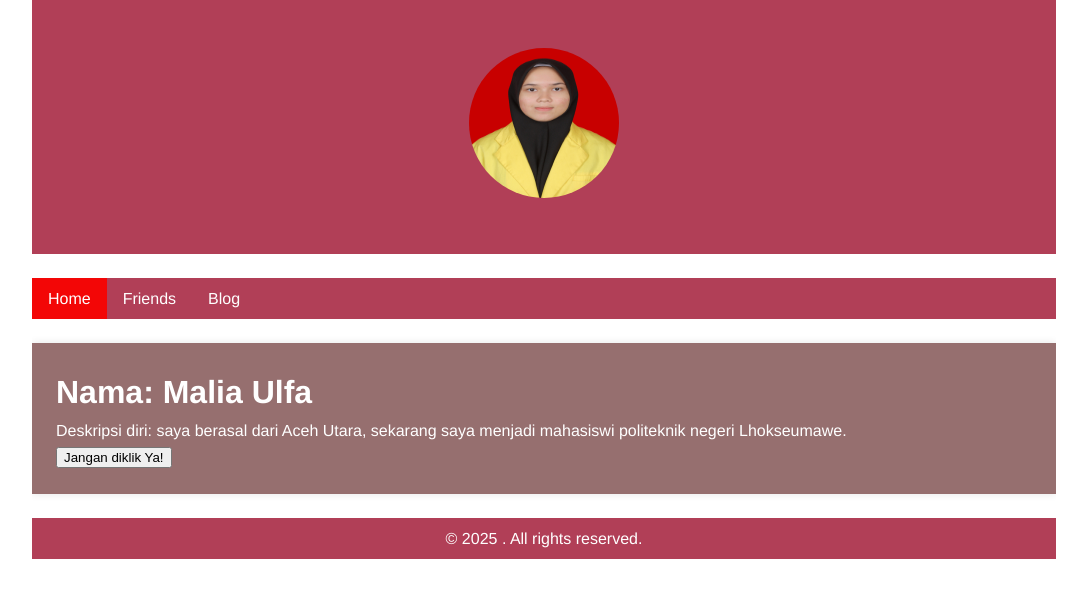
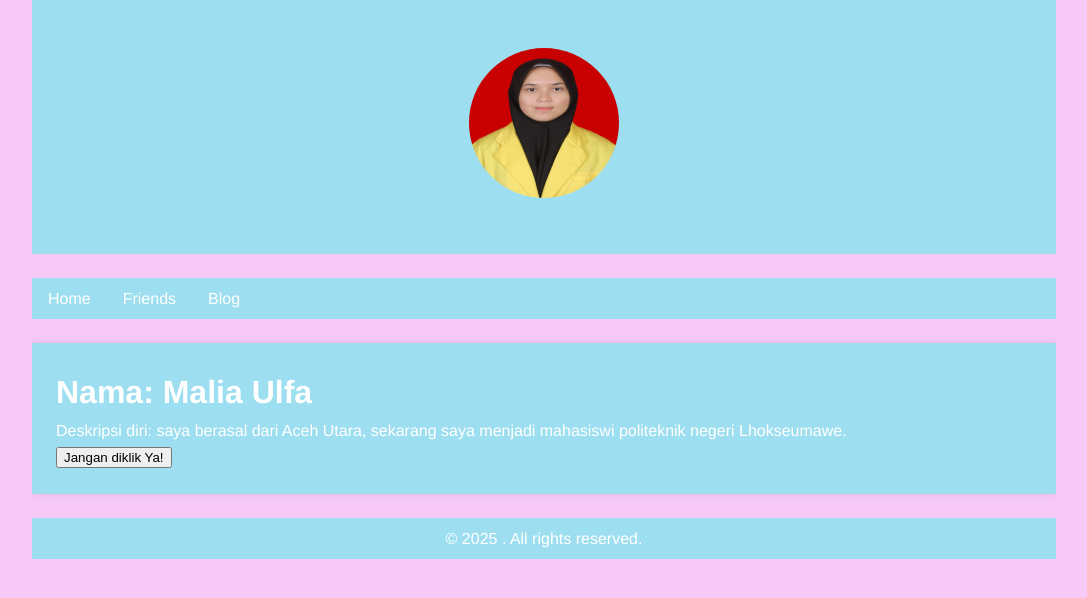
Before and after one commit to maliaulfa2/maliaulfa2.github.io, a Jekyll site: the page built from index.html, in a window 1280 px wide. Shown: the top 598 px of the page, without its empty margins (96-1183 px from the left). Built offline with Jekyll 4.4.1, drawn with Linux system fonts in a browser that asks for light colours.

Commit message:
initial commit

```diff
--- a/assets/css/styles.css
+++ b/assets/css/styles.css
@@ -10,14 +10,14 @@ p {
 body {
   font-family: Helvetica, sans-serif;
   line-height: 1.6;
-  background-color: #ffffff;
+  background-color: #f7c9f7;
 }
 
 header {
   text-align: center;
   padding: 24px;
   color: #fff;
-  background-color: #b13f57;
+  background-color: #9ddff0;
 }
 
 main {
@@ -25,7 +25,7 @@ main {
   margin-top: 24px;
   color: white;
   box-shadow: 0 0 8px rgba(0, 0, 0, 0.1);
-  background-color: #966f6f;
+  background-color: #9ddff0;
 }
 
 footer {
@@ -33,7 +33,7 @@ footer {
   padding: 8px;
   margin-top: 24px;
   color: #ffffff;
-  background-color: #b13f57;
+  background-color: #9ddff0;
 }
 
 h2 {
@@ -49,7 +49,7 @@ nav ul {
   margin: 0;
   padding: 0;
   overflow: hidden;
-  background-color: #b13f57;
+  background-color: #9ddff0;
 }
 nav li {
   float: left;
@@ -62,7 +62,7 @@ nav li a {
   text-decoration: none;
 }
 nav li a:hover:not(.active) {
-  background-color: #f30606;
+  background-color: #06cff3;
 }
 
 .container {
@@ -80,7 +80,7 @@ nav li a:hover:not(.active) {
 }
 
 .active {
-  background-color: #f30606;
+  background-color: #9ddff0;
 }
 
 /*# sourceMappingURL=styles.css.map */
```
